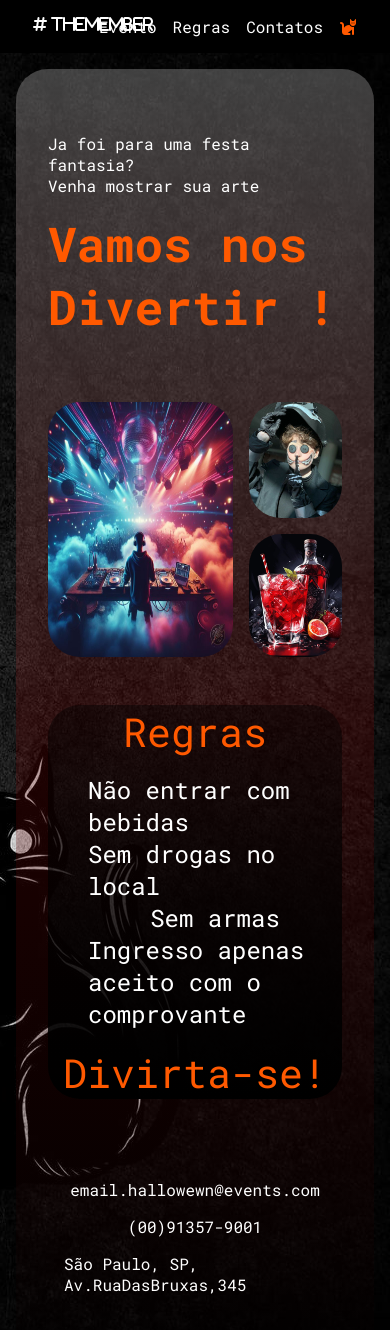
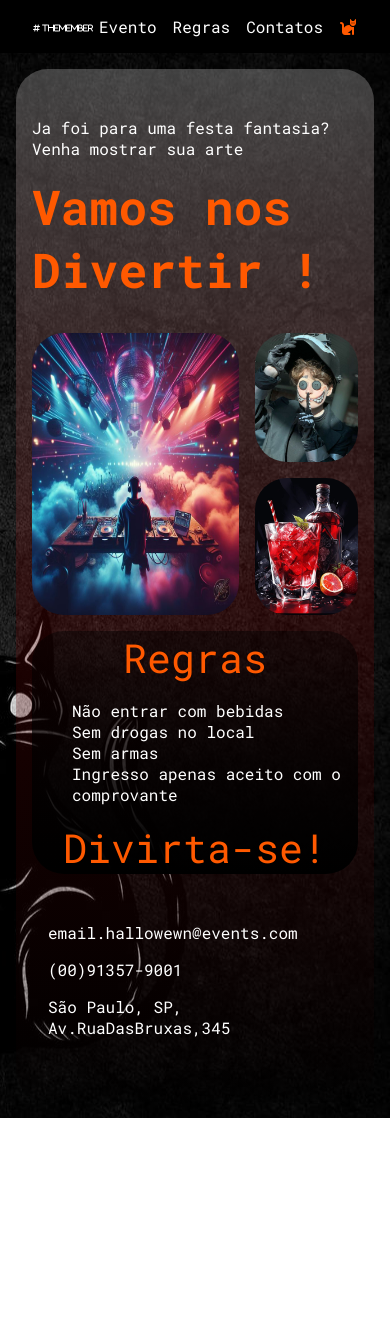
Before and after one commit to 0Guuh0/BlogHallow, a plain HTML site: page index.html in a window 390 px wide. Shown: the top 1330 px of the page. After the commit the page ends 1118 px from the top, so only its background shows below. Drawn offline with Linux system fonts and the light colour scheme.

Commit message:
Update style.css

```diff
--- a/style.css
+++ b/style.css
@@ -82,7 +82,6 @@ main{
     display: flex;
     width: 100%;
     flex-direction: column;
-    justify-items: center;
     border-radius: 2rem;
     background-image: linear-gradient(rgba(0, 0, 0, 0.445), black);
 }
@@ -95,7 +94,6 @@ main{
 .caixa > .rules > ul{
     color: #fff;
     list-style: none;
-    justify-items: center;
     margin: 1rem 0 1rem 0;
     font-size: 2rem;
 }
@@ -145,6 +143,13 @@ nav > .menu > a > .fa-solid{
     nav{
         justify-content: space-around;
     }
+    nav > .menu > a > .fa-solid{
+        font-size: 0.5rem;
+        padding-top: 0.5rem;
+    }
+    .caixa{
+        padding: 0;
+    }
     .caixa > div > p{
         font-size: 1rem;
     }
@@ -155,13 +160,13 @@ nav > .menu > a > .fa-solid{
         font-size: 2.5rem;
     }
     .caixa > .rules > ul{
-        font-size: 1.5rem;
+        font-size: 1rem;
     }
     .creditos > ul{
         display: flex;
         list-style: none;
         flex-direction: column;
-        align-items: center;
+        align-items: normal;
         gap: 1rem;
         padding: 0;
         width: 100%;
```
